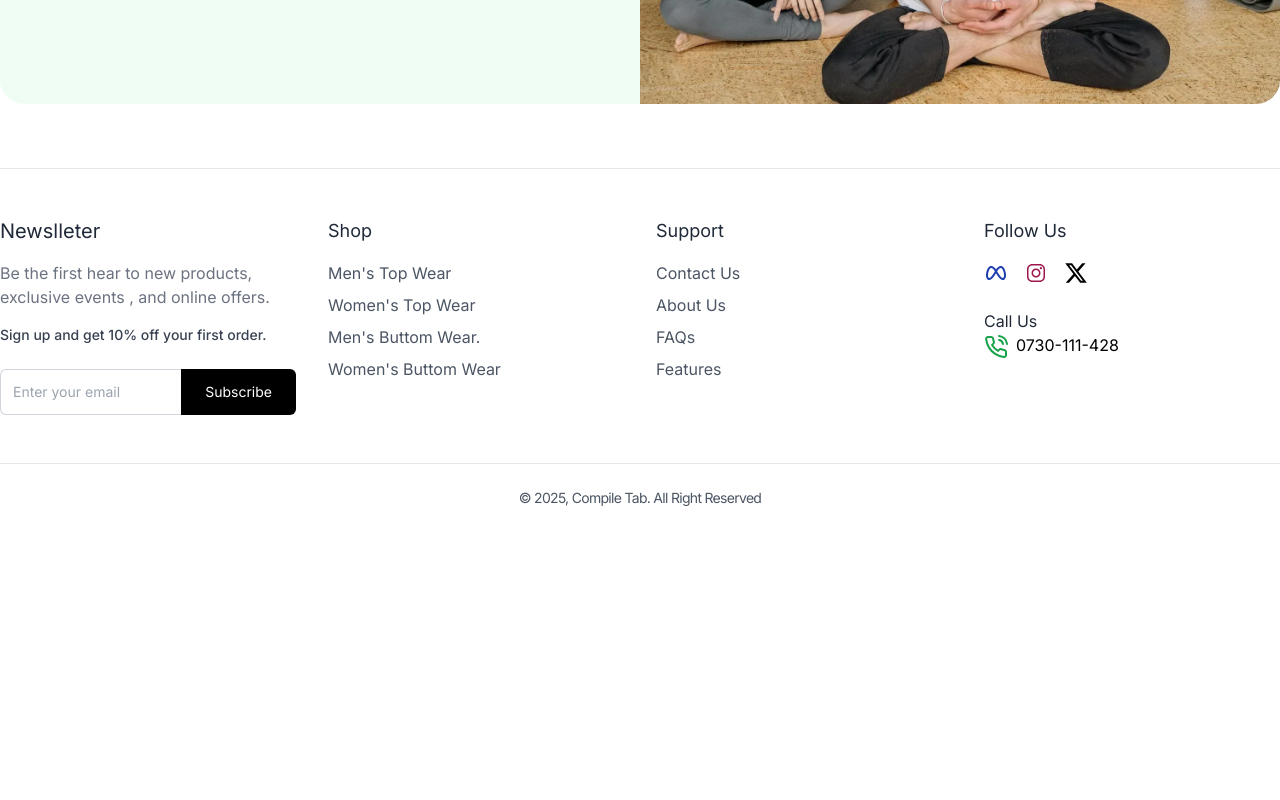
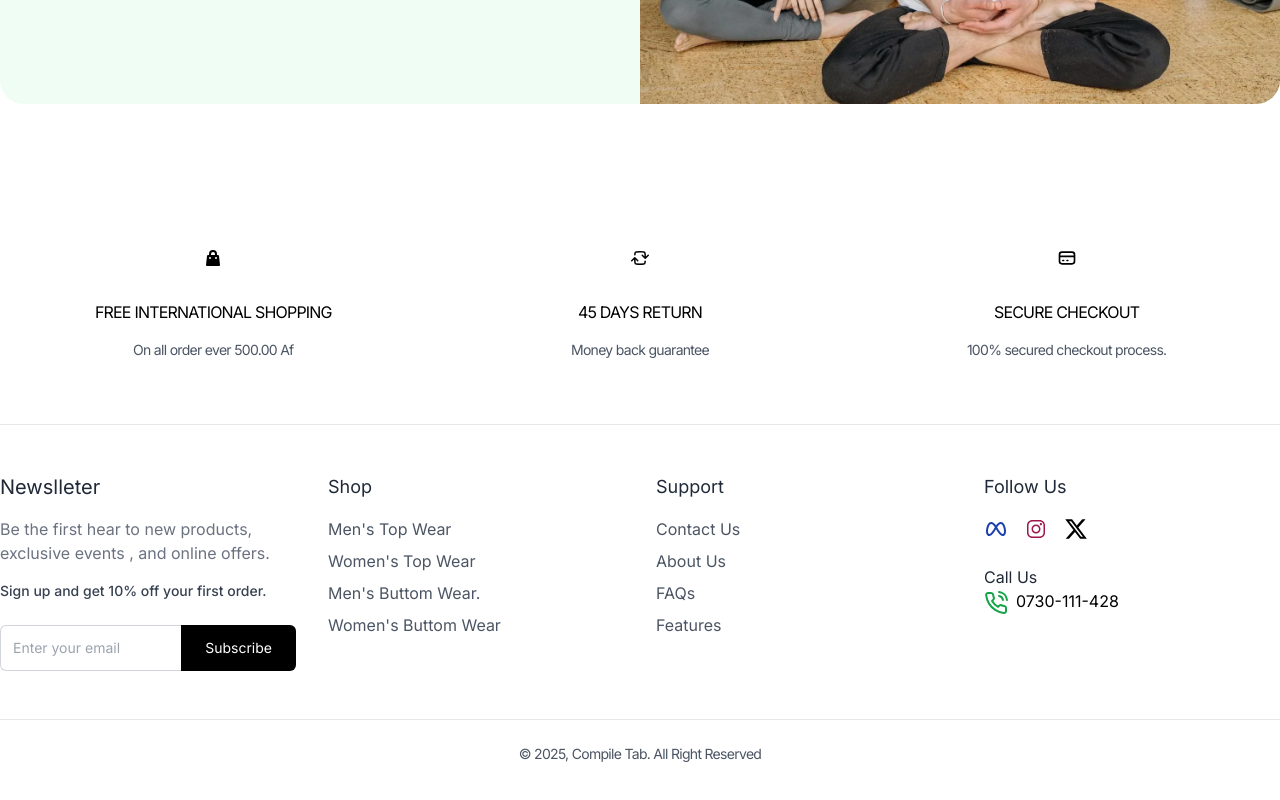
Before and after one commit to DostMohammadFahimi/FAS, a React (Vite) app: page / in a window 1280 px wide. Shown: the part 5505-6305 px from the top of the page. Before the commit the page ends 6061 px from the top, so only its background shows below. Built offline with nearby package versions, Linux system fonts and the light colour scheme.

Commit message:
create the features section and complete the home page.

```diff
--- /dev/null
+++ b/src/components/Products/FeaturesSection.jsx
@@ -0,0 +1,44 @@
+import React from "react";
+import { HiOutlineCreditCard, HiShoppingBag } from "react-icons/hi";
+import { HiMiniArrowPathRoundedSquare } from "react-icons/hi2";
+
+const FeaturesSection = () => {
+  return (
+    <section className="py-16 px-4 bg-white">
+      <div className="container mx-auto grid grid-cols-1 md:grid-cols-3 gap-8 text-center">
+        {/* {Feature 1} */}
+        <div className="flex flex-col items-center">
+          <div className="p-4 rounded-full mb-4">
+            <HiShoppingBag className="text-xl" />
+          </div>
+          <h4 className="tracking-tighter mb-4">FREE INTERNATIONAL SHOPPING</h4>
+          <p className="text-gray-600 text-sm tracking-tighter">
+            On all order ever 500.00 Af
+          </p>
+        </div>
+        {/* {Feature 2} */}
+        <div className="flex flex-col items-center">
+          <div className="p-4 rounded-full mb-4">
+            <HiMiniArrowPathRoundedSquare className="text-xl" />
+          </div>
+          <h4 className="tracking-tighter mb-4">45 DAYS RETURN</h4>
+          <p className="text-gray-600 text-sm tracking-tighter">
+            Money back guarantee
+          </p>
+        </div>
+        {/* {Feature 3} */}
+        <div className="flex flex-col items-center">
+          <div className="p-4 rounded-full mb-4">
+            <HiOutlineCreditCard className="text-xl" />
+          </div>
+          <h4 className="tracking-tighter mb-4">SECURE CHECKOUT</h4>
+          <p className="text-gray-600 text-sm tracking-tighter">
+            100% secured checkout process.
+          </p>
+        </div>
+      </div>
+    </section>
+  );
+};
+
+export default FeaturesSection;
--- a/src/pages/Home.jsx
+++ b/src/pages/Home.jsx
@@ -4,6 +4,7 @@
 import ProductDetails from "../components/Products/ProductDetails";
 import ProductGrid from "../components/Products/ProductGrid";
 import FeaturedCollection from "../components/Products/FeaturedCollection";
+import FeaturesSection from "../components/Products/FeaturesSection";
 
 const placeholderProducts = [
   {
@@ -75,6 +76,7 @@
       </div>
 
       <FeaturedCollection />
+      <FeaturesSection />
     </div>
   );
 };
```
